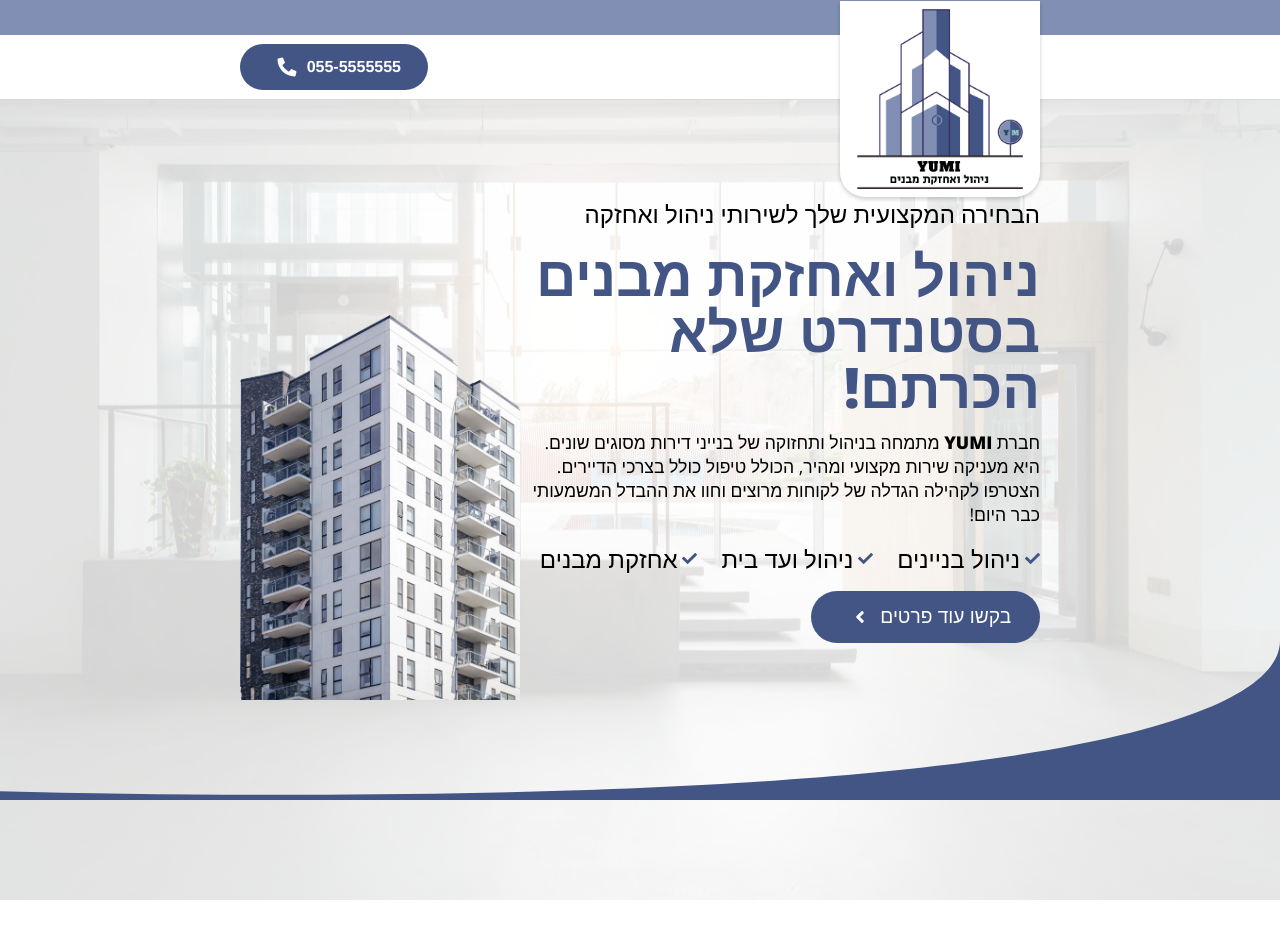
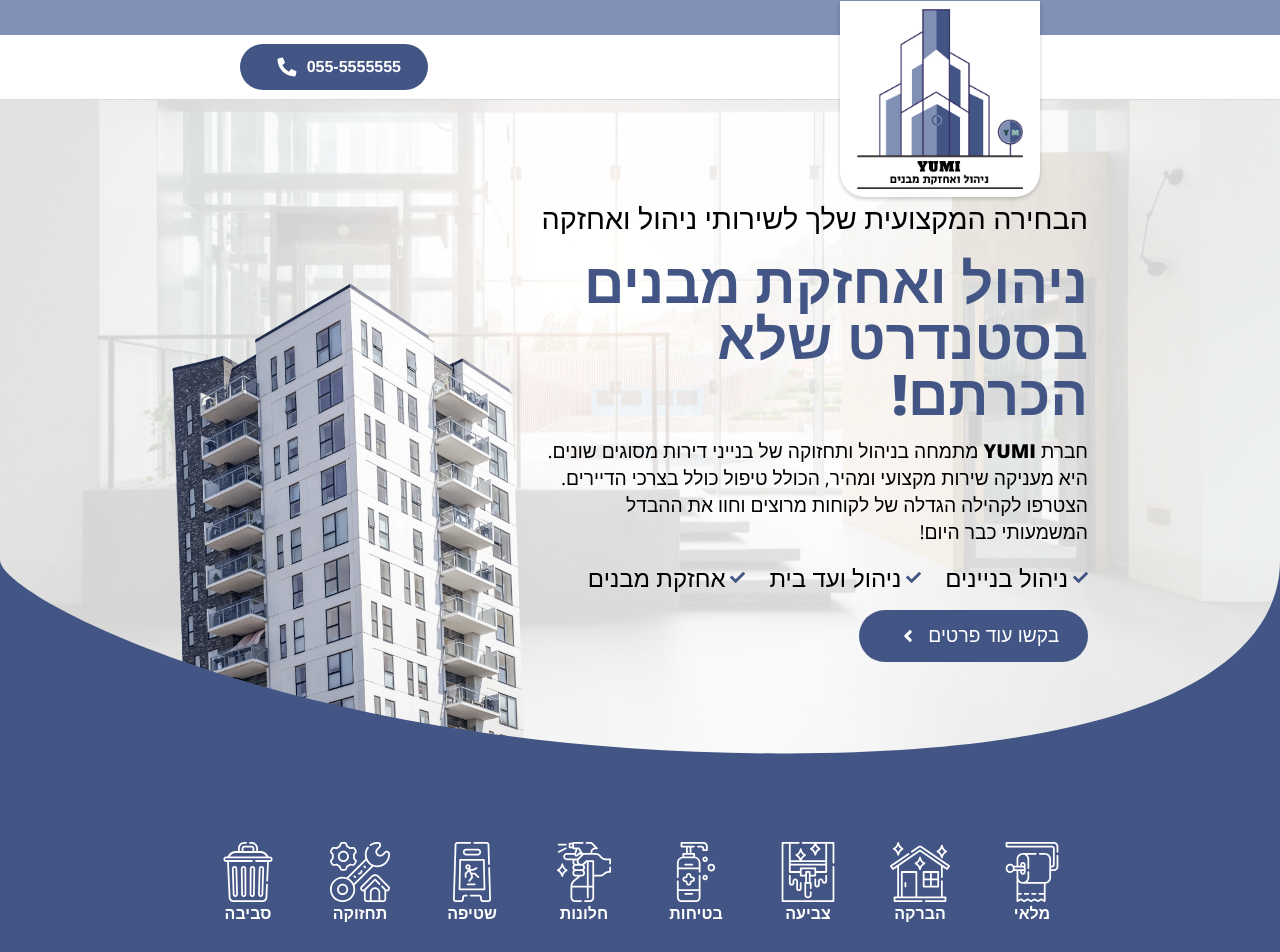
Before and after one commit to TsuriH/YomiBuildingManagment, a React (Create React App) app: page / in a window 1280 px wide. Shown: the top 952 px of the page. Built offline with nearby package versions, Linux system fonts and the light colour scheme.

Commit message:
repsonsive

```diff
--- a/src/Components/Layout/Hero/Hero.css
+++ b/src/Components/Layout/Hero/Hero.css
@@ -1,21 +1,22 @@
 .Hero {
     height: 100%;
+
 }
 
 .Hero .hero-content {
     display: flex;
     justify-content: center;
-    gap:em;
-    padding-left: 15em;
-    padding-right: 15em;
-    height: 100vh;
+    gap: 1em;
+    padding-left: 12em;
+    padding-right: 12em;
+    height: calc(100vh - 140px);
     background-image: url("../../../images/interior-space-office-building-scaled.jpg");
     background-repeat: no-repeat;
     background-size: cover;
     background-position: center;
     position: relative;
     z-index: 2;
-
+    /* border: 10px solid; */
 }
 
 .Hero .v-mark {
@@ -37,7 +38,7 @@
 }
 
 .Hero .hero-image {
-    height: calc(100vh - 200px);
+    height: calc(100vh - 150px);
     width: auto;
     display: flex;
     align-items: flex-end;
@@ -47,11 +48,13 @@
 
 .Hero .hero-image img {
     height: auto;
-    width: 100%;
+    width: 110%;
+    transform: rotate(358deg);
+
 }
 
 .Hero .hero-copy {
-    /* border: 4px solid purple; */
+    padding-top: 10em;
     direction: rtl;
     display: flex;
     flex-direction: column;
@@ -62,8 +65,8 @@
 }
 
 .Hero .hero-copy .third-sen {
-    max-width: 600px;
-    font-size: 1.1em
+    max-width: 550px;
+    font-size: 1.2em
 }
 
 .Hero .ask-for-details-btn {
@@ -81,7 +84,7 @@
 }
 
 .Hero .first-sen {
-    font-size: 1.5em;
+    font-size: 1.8em;
     font-family: unset;
 }
 
@@ -95,6 +98,7 @@
 
 .Hero .third-sen span {
     font-weight: 800;
+
 }
 
 .Hero .three-points {
@@ -111,19 +115,45 @@
 
 .Hero .hero-lower-wave {
     position: absolute;
-    bottom: 0px;
+    bottom: 40px;
     right: 0px;
-    width: 200%;
-    height: 20%;
+    width: 100%;
+    height: 200px;
     z-index: 3;
-    display: block;
 }
 
-.Hero .hero-lower-blue-square {
-    position: absolute;
+.Hero .rectangle-wave {
+    background: var(--dark-purple);
+    display: flex;
+    padding-left: 12em;
+    padding-right: 12em;
+}
+
+
+.Hero .services-icons {
+    display: grid;
+    grid-template-columns: repeat(8, 1fr);
+    grid-template-rows: repeat(3, 1fr);
     width: 100%;
-    height: 430px;
-    bottom: 0px;
-    right: 0px;
-    z-index: 5;
+    align-items: center;
+    place-items: center;
 }
+
+
+.Hero .icon-container {
+    display: flex;
+    flex-direction: column;
+    align-items: center;
+    color: white;
+    font-weight: 800;
+    width: 60px;
+    height: auto;
+    grid-row: 2/3;
+}
+
+
+.Hero .icon-container img {
+    width: 100%;
+    height: 100%;
+
+}
--- a/src/Components/Layout/Hero/Hero.tsx
+++ b/src/Components/Layout/Hero/Hero.tsx
@@ -112,7 +112,6 @@ export function Hero(): JSX.Element {
 
             </div>
             <img src={heroWave} alt="" className="hero-lower-wave" />
-            <div className="hero-lower-blue-square"></div>
         </div >
     );
 }
```
